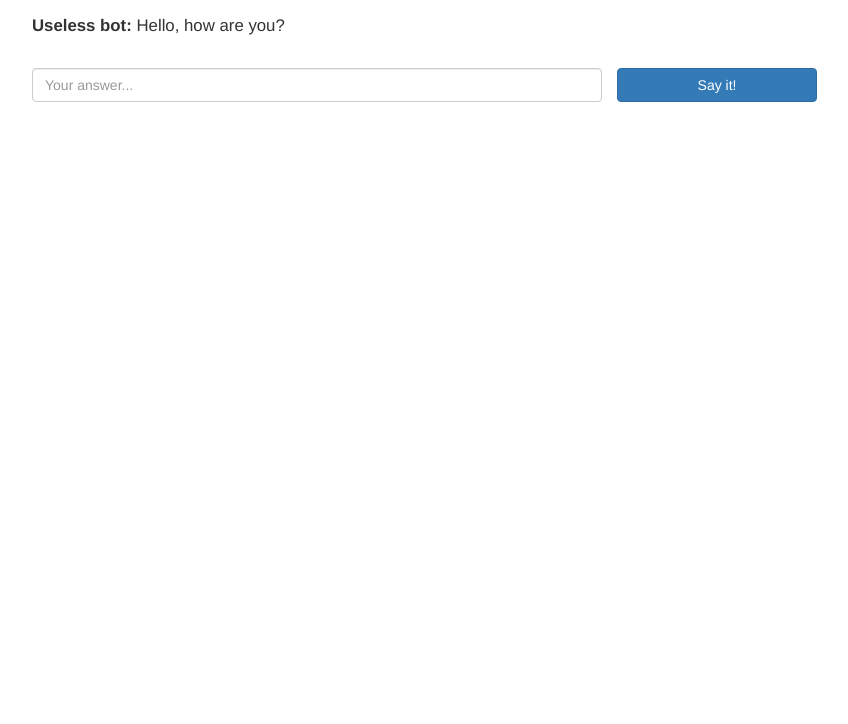
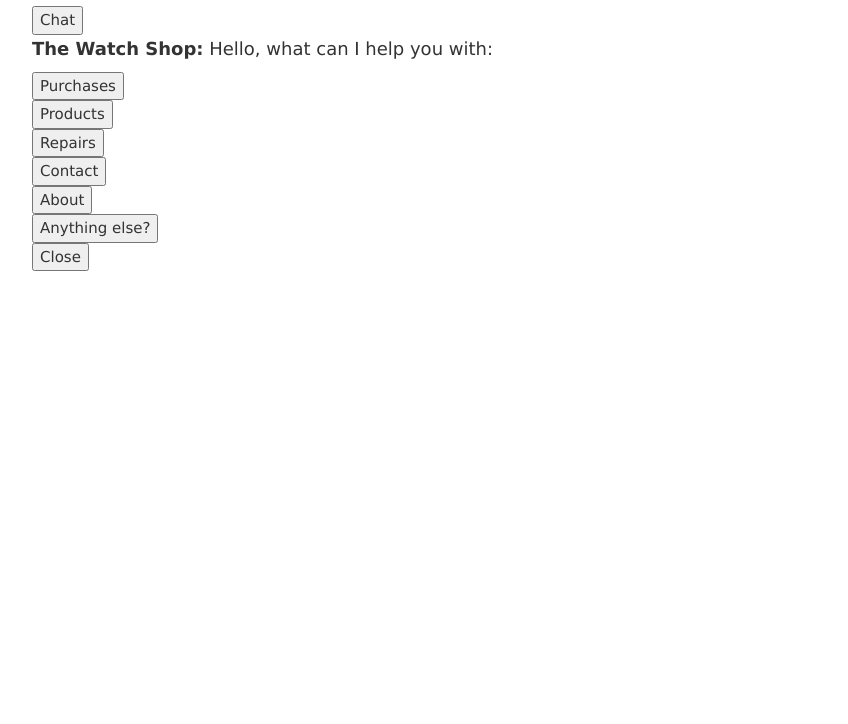
Before and after one commit to alasdairkite93/chatbot, a plain HTML site: page index.html in a window 1280 px wide. Shown: the part 76-800 px from the top of the page, without its empty margins (23-871 px from the left). Drawn offline with nearby package versions, Linux system fonts and the light colour scheme.

Commit message:
Updated Bots buttons

```diff
--- a/index.html
+++ b/index.html
@@ -5,23 +5,44 @@
   <title>Title of the document</title>
   <link rel="stylesheet" href="https://maxcdn.bootstrapcdn.com/bootstrap/3.3.7/css/bootstrap.min.css"
     integrity="sha384-BVYiiSIFeK1dGmJRAkycuHAHRg32OmUcww7on3RYdg4Va+PmSTsz/K68vbdEjh4u" crossorigin="anonymous">
-  <style> p { font-size:120%; } </style>
+  <link rel="stylesheet" href="https://www.w3schools.com/w3css/4/w3.css">
+  <link rel="stylesheet" href="chatbox.css">
+  <script src="https://ajax.googleapis.com/ajax/libs/jquery/3.6.0/jquery.min.js"></script>
+  <style>
+    p {
+      font-size:120%; }
+  button {
+    display: block;
+  }
+  </style>
+  <script>
+    $(document).ready(function(){
+      $("button").click(function(){
+        $("#div1").fadeToggle();
+      });
+    });
+  </script>
 </head>
 <body>
 <div class="container">
   <div class="row">
     <div clss="col-sm-12">
-      <h1>Welcome to useless chat bot!</h1>
+      <h1>Welcome to The Watch Shop!</h1>
       <br />
-      <div id="conversation">
-        <p><strong>Useless bot:</strong> Hello, how are you?</p>
-      </div>
-      <br />
-      <div class="form-group row">
-        <div class="col-sm-6">
-          <input type="text" class="form-control" id="message" placeholder="Your answer...">
+      <button class="open-button" onclick="openChat()">Chat</button>
+      <div class="chat-popup" id="div1">
+        <div id="conversation" class="form-container">
+          <p><strong>The Watch Shop:</strong> Hello, what can I help you with:</p>
+          <button class="btn-convo" value="purchases" id="purchases" onclick="loadDoc('purchases')">Purchases</button>
+          <button class="btn-convo" value="products" id="products" onclick="loadDoc('products')">Products</button>
+          <button class="btn-convo" value="repairs" id="repairs" onclick="loadDoc('repairs')">Repairs</button>
+          <button class="btn-convo" value="contact" id="contact" onclick="loadDoc('contact')">Contact</button>
+          <button class="btn-convo" value="about" id="about" onclick="loadDoc('about')">About</button>
+          <button class="btn-convo" value="anything" id="anything" onclick="loadDoc('anything')">Anything else?</button>
         </div>
-        <button class="btn btn-primary col-sm-2" id="sayit">Say it!</button>
+        <button type="button" class="close-button" onclick="closeForm()">
+          Close
+        </button>
       </div>
     </div>
   </div>
```
